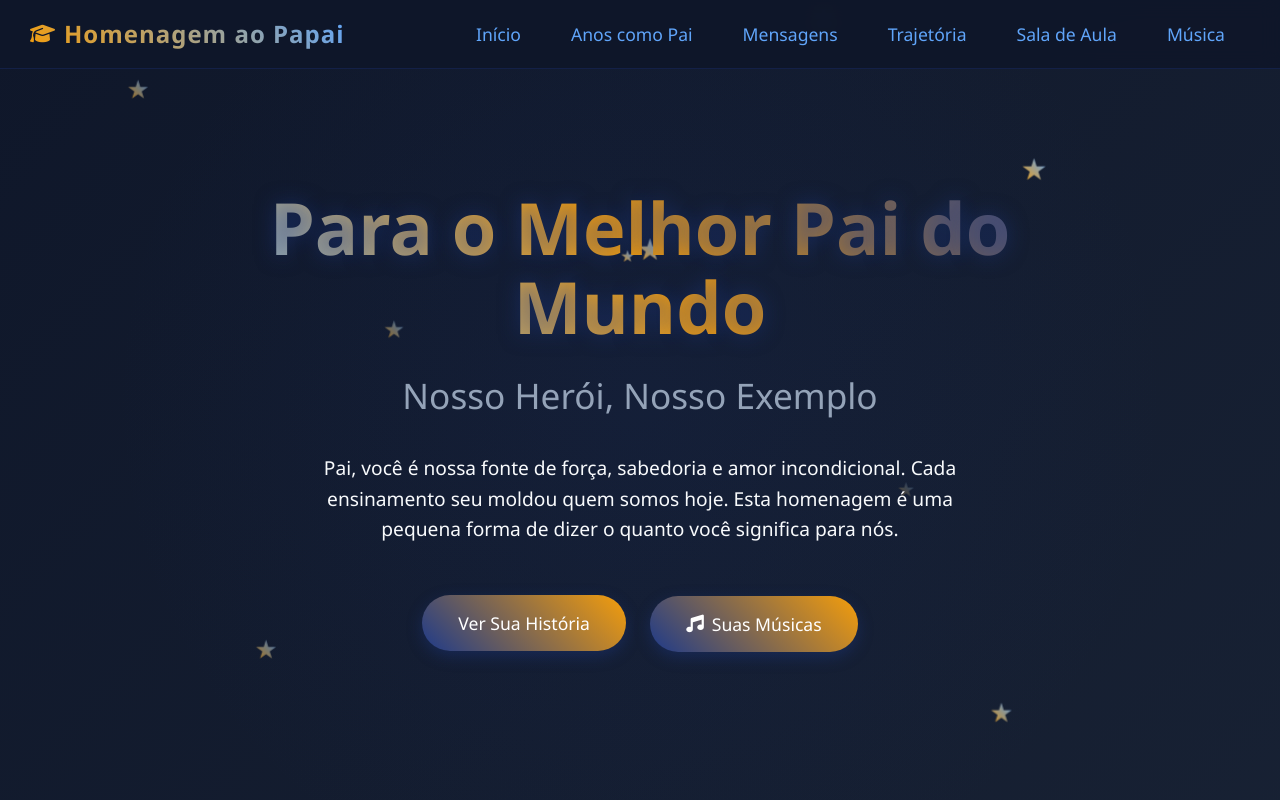
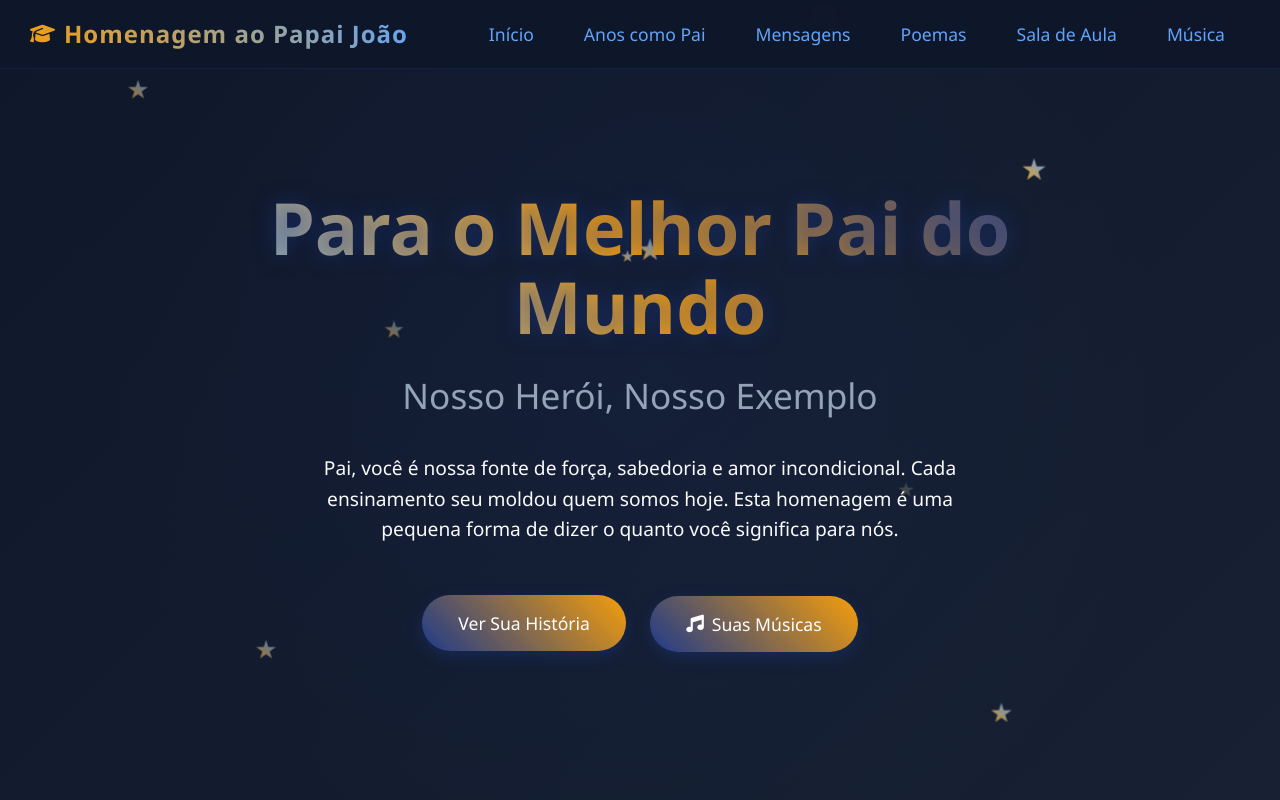
Before and after one commit to Kierk-s/Anivers-rioPai, a plain HTML site: page index.html in a window 1280 px wide. Shown: the top 800 px of the page. Drawn offline with Linux system fonts and the light colour scheme.

Commit message:
Update index.html

```diff
--- a/index.html
+++ b/index.html
@@ -978,7 +978,7 @@
 <body>
     <!-- Header -->
     <header>
-        <div class="logo"><i class="fas fa-graduation-cap"></i>Homenagem ao Papai</div>
+        <div class="logo"><i class="fas fa-graduation-cap"></i>Homenagem ao Papai João</div>
         <button class="nav-toggle" aria-label="Abrir menu">
             <i class="fas fa-bars"></i>
         </button>
@@ -987,7 +987,7 @@
                 <li><a href="#home">Início</a></li>
                 <li><a href="#counter">Anos como Pai</a></li>
                 <li><a href="#letters">Mensagens</a></li>
-                <li><a href="#memories">Trajetória</a></li>
+                <li><a href="#memories">Poemas</a></li>
                 <li><a href="#classroom">Sala de Aula</a></li>
                 <li><a href="#music">Música</a></li>
             </ul>
@@ -1483,4 +1483,5 @@
         });
     </script>
 </body>
+
 </html>
```
